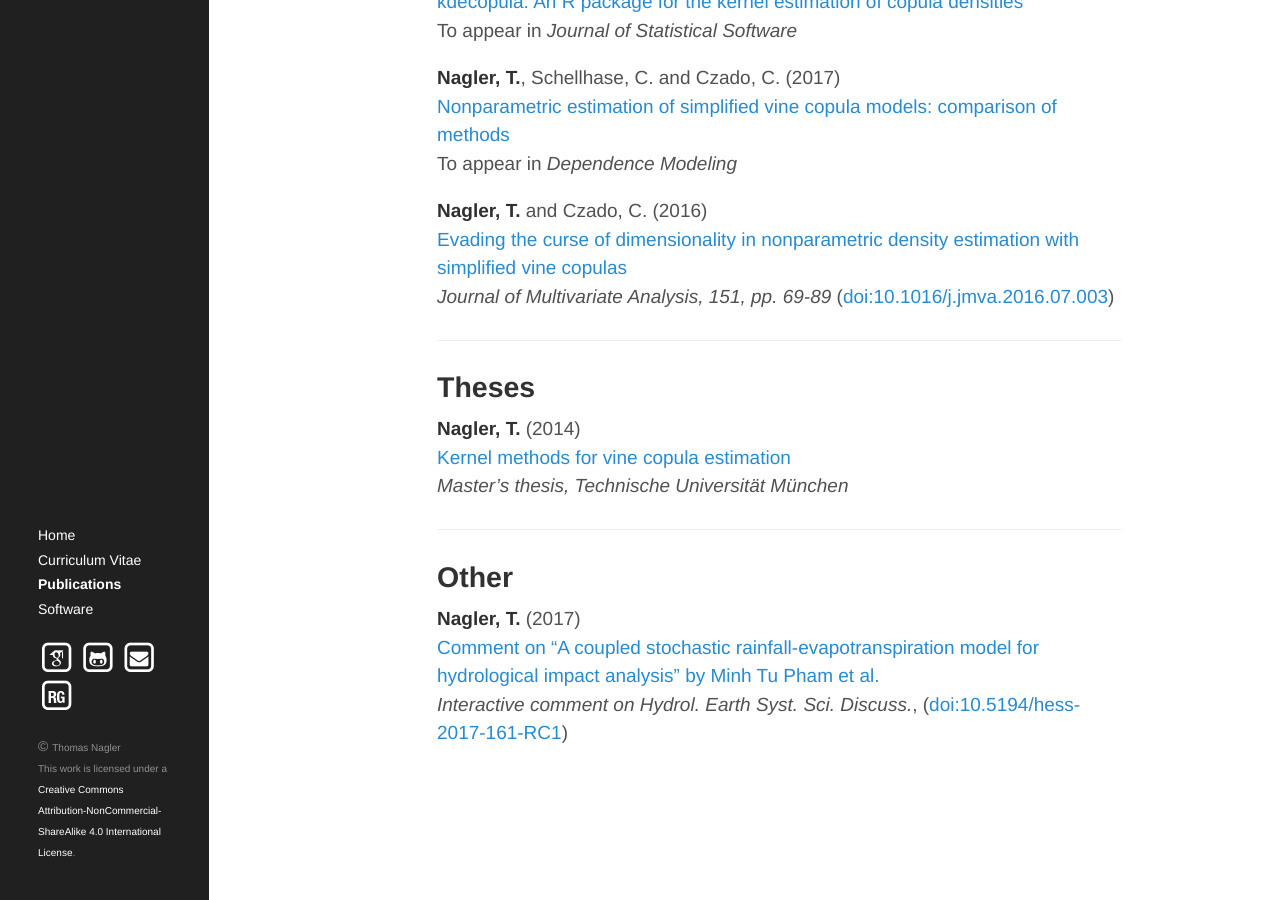
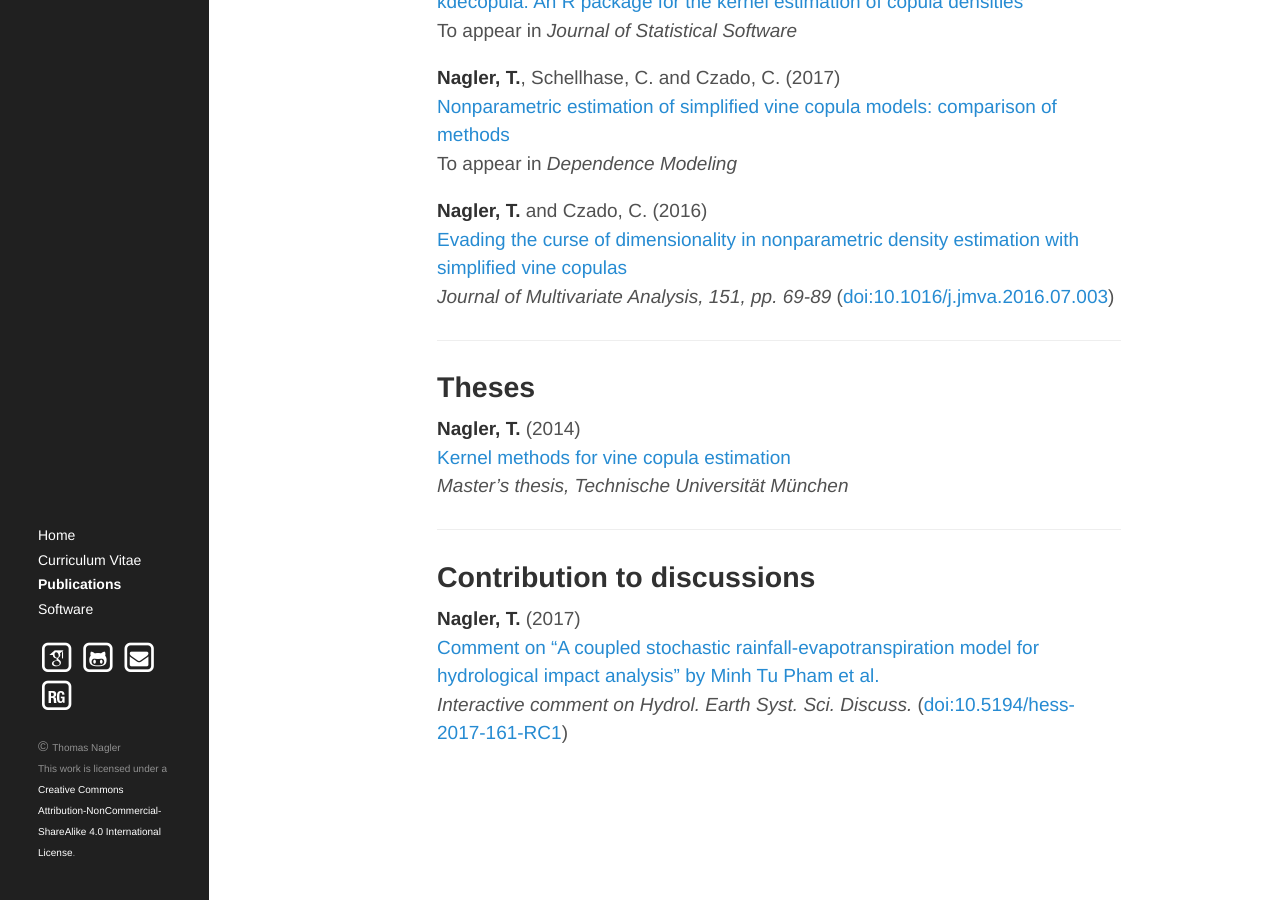
Before and after one commit to tnagler/tnagler.github.io, a Jekyll site: the page built from pubs.md, in a window 1280 px wide and 900 px high, scrolled down 657 px. Built offline with Jekyll 4.4.1, drawn with Linux system fonts in a browser that asks for light colours; nearby versions of some CDN libraries; some web fonts are replaced.

Commit message:
fix heading + comma

```diff
--- a/pubs.md
+++ b/pubs.md
@@ -52,9 +52,9 @@ simplified vine copulas](https://arxiv.org/abs/1503.03305)
 
 ----------
 
-## Other
+## Contribution to discussions
 
 **Nagler, T.** (2017)
 [Comment on "A coupled stochastic rainfall-evapotranspiration model for
 hydrological impact analysis" by Minh Tu Pham et al.](http://www.hydrol-earth-syst-sci-discuss.net/hess-2017-161/hess-2017-161-RC1-supplement.pdf)
-*Interactive comment on Hydrol. Earth Syst. Sci. Discuss.*, ([doi:10.5194/hess-2017-161-RC1](http://www.hydrol-earth-syst-sci-discuss.net/hess-2017-161/hess-2017-161-RC1.pdf))
+*Interactive comment on Hydrol. Earth Syst. Sci. Discuss.* ([doi:10.5194/hess-2017-161-RC1](http://www.hydrol-earth-syst-sci-discuss.net/hess-2017-161/hess-2017-161-RC1.pdf))
```
